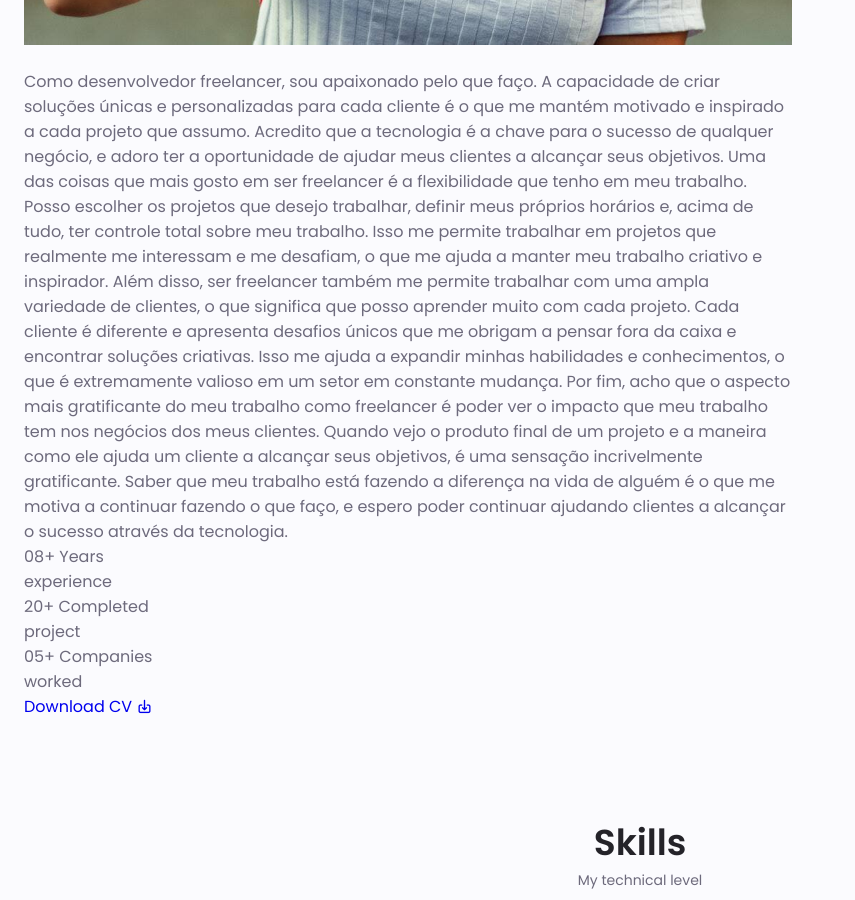
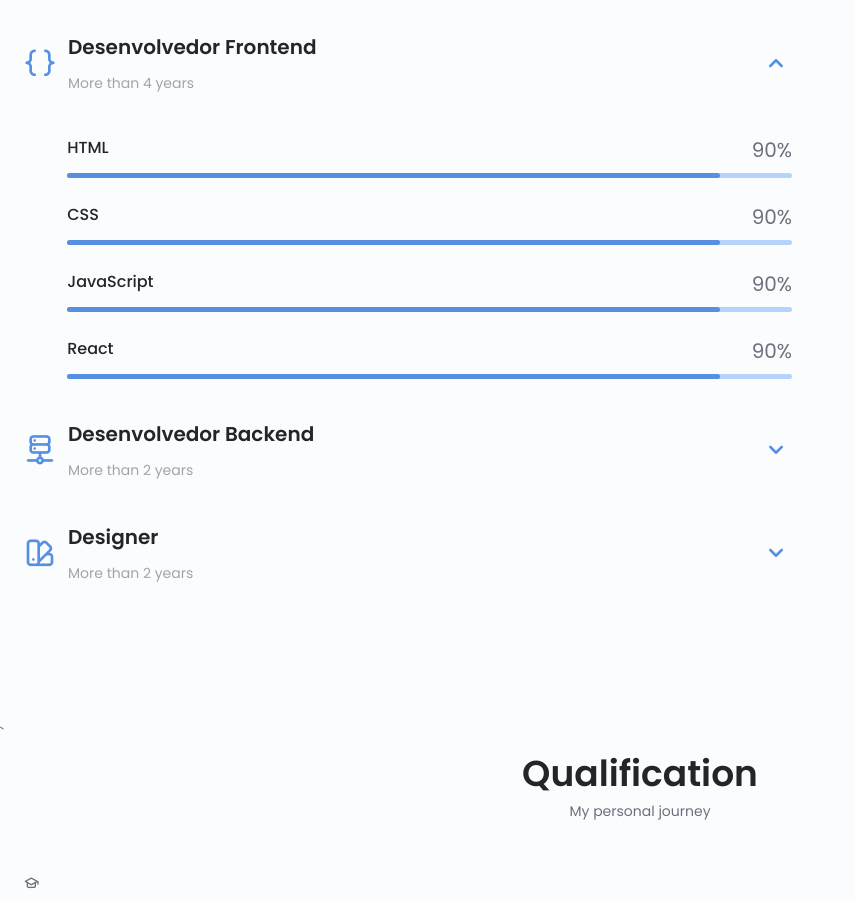
Before and after one commit to tiagojunio/site, a plain HTML site: page index.html in a window 1280 px wide. Shown: the part 1900-2800 px from the top of the page, without its empty margins (0-855 px from the left). Drawn offline with nearby package versions, Linux system fonts and the light colour scheme.

Commit message:
feat: :triangular_flag_on_post: foi adicionado a parte de styles para área de skills

```diff
--- a/assets/css/styles.css
+++ b/assets/css/styles.css
@@ -7,7 +7,7 @@
 
   /*========== Colors ==========*/
   /* Change favorite color */
-  --hue-color: 250; /*Purple 250 - Green 142 - Blue 230 - Pink 340*/
+  --hue-color: 215; /*Purple 250 - Green 142 - Blue 230 - Pink 340*/
 
   /* HSL color mode */
   --first-color: hsl(var(--hue-color), 69%, 61%);
@@ -163,11 +163,13 @@ img {
   justify-content: space-between;
   align-items: center;
 }
+
 .nav__logo,
 .nav__toggle {
   color: var(--title-color);
   font-weight: var(--font-medium);
 }
+
 .nav__logo:hover {
   color: var(--first-color);
 }
@@ -175,10 +177,11 @@ img {
 .nav__toggle:hover {
   color: var(--first-color);
 }
+
 @media screen and (max-width: 767px) {
   .nav__menu {
     position: fixed;
-    bottom: 0;
+    bottom: -100%;
     left: 0;
     width: 100%;
     background-color: var(--body-color);
@@ -187,6 +190,7 @@ img {
     border-radius: 1.5rem 1.5rem 0 0;
     transition: 0.3s;
   }
+
   .nav__list {
     grid-template-columns: repeat(3, 1fr);
     gap: 2rem;
@@ -200,9 +204,11 @@ img {
     color: var(--title-color);
     font-weight: var(--font-medium);
   }
+
   .nav__link:hover {
     color: var(--first-color);
   }
+
   .nav__icon {
     font-size: 1.2rem;
   }
@@ -219,19 +225,277 @@ img {
     color: var(--first-color-alt);
   }
 }
+
 /* show menu */
-
+.show-menu {
+  bottom: 0;
+}
 /* Active link */
 
 /* Change background header */
 
 /*==================== HOME ====================*/
 
+.home__container {
+  gap: 1rem;
+}
+
+.home__content {
+  grid-template-columns: 5fr 3fr;
+  padding-top: 3.5rem;
+  align-items: center;
+}
+
+.home__social {
+  display: grid;
+  grid-template-columns: max-content;
+  row-gap: 1rem;
+}
+
+.home__social-icon {
+  font-size: 1.25rem;
+  color: var(--first-color);
+}
+
+.home__social-icon:hover {
+  color: var(--first-color-alt);
+}
+
+.home__blob {
+  width: 200px;
+  fill: var(--first-color);
+}
+
+.home__blob-img {
+  width: 170px;
+}
+
+.home__data {
+  grid-column: 1/3;
+}
+
+.home__title {
+  font-size: var(--big-font-size);
+}
+
+.home__subtitle {
+  font-size: var(--h3-font-size);
+  color: var(--text-color);
+  font-weight: var(--font-medium);
+  margin-bottom: var(--mb-0-75);
+}
+.home__description {
+  margin-bottom: var(--mb-2);
+}
+
+.home__scroll {
+  display: none;
+}
+
+.home__scroll-button {
+  color: var(--first-color);
+  transition: 0.3s;
+}
+
+.home__scroll-button:hover {
+  transform: translateY(0.25rem);
+}
+
+.home__scroll-mouse {
+  font-size: 2rem;
+}
+
+.home__scroll-name {
+  font-size: var(--small-font-size);
+  color: var(--title-color);
+  font-weight: var(--font-medium);
+  margin-right: var(--mb-0-25);
+}
+
+.home__scroll-arrow {
+  font-size: 1.25rem;
+}
+
 /*==================== BUTTONS ====================*/
 
+.button {
+  display: inline-block;
+  background-color: var(--first-color);
+  color: #fff;
+  padding: 1rem;
+  border-radius: 0.5rem;
+  font-weight: var(--font-medium);
+}
+
+.button:hover {
+  background-color: var(--first-color-alt);
+}
+
+.button__icon {
+  font-size: 1.25rem;
+  margin-left: var(--mb-0-5);
+  transition: 3s;
+}
+
+.button--flex {
+  display: inline-flex;
+  align-items: center;
+}
 /*==================== ABOUT ====================*/
+.about__img {
+  width: 200px;
+  border-radius: .5rem;
+  justify-self: center;
+  align-self: center;
+}
+
+.about_description{
+  text-align: center;
+  margin-bottom: var(--mb-2-5);
+  }
+
+  .about__info{
+    display: flex;
+    justify-content: space-evenly;
+    margin-bottom: var(--mb-2-5);
+  }
+
+  .about__info-title{
+    font-size: var(--h2-font-size);
+    font-weight: var(--font-semi-bold);
+    color: var(--title-color);
+  }
+
+.about__info-name{
+  font-size: var(--small-font-size);
+}
+
+.about__info-title,
+.about__info-name {
+display: block;
+text-align: center;
+}
+
+.about__buttons{
+  display: flex;
+  justify-content: center;
+}
+
 
 /*==================== SKILLS ====================*/
+.skills__container{
+  row-gap: 0;
+}
+.skills__header {
+  display: flex;
+  align-items: center;
+  margin-bottom: var(--mb-2-5);
+  cursor: pointer;
+}
+
+.skills__icon,
+.skills__arrow {
+font-size: 2rem;
+color: var(--first-color);
+}
+
+.skills__icon {
+  margin-right: var(--mb-0-75)
+}
+
+.skills__titles {
+  font-size: var(--h3-font-size);
+}
+
+.skills__subtitle {
+  font-size: var(--small-font-size);
+  color: var(--text-color-light);
+}
+
+.skills__arrow {
+  margin-left: auto;
+  transition: .4s;
+}
+
+.skills__list {
+  row-gap: 1.5rem;
+  padding-left: 2.7rem;
+}
+
+.skills__titles {
+  display: flex;
+  justify-content: space-between;
+  margin-bottom: var(--mb-0-5);
+}
+
+.skills__name {
+  font-size: var(--normal-font-size);
+  font-weight: var(--font-medium);
+}
+
+.skills__bar,
+.skills__percentage {
+  height: 5px;
+  border-radius: .25rem;
+
+}
+
+.skills__bar {
+  background-color: var(--first-color-lighter);
+}
+
+.skills__percentage {
+display: block;
+background-color: var(--first-color)
+}
+
+.skills__html {
+  width: 90%;
+}
+.skills__css {
+  width: 90%;
+}
+.skills__javascript {
+  width: 90%;
+}
+.skills__react {
+  width: 90%;
+}
+
+.skills__php {
+  width: 90%;
+}
+.skills__node {
+  width: 90%;
+}
+.skills__mysql {
+  width: 90%;
+}
+
+.skills__figma {
+  width: 90%;
+}
+.skills__sketch {
+  width: 90%;
+}
+.skills__photoshop {
+  width: 90%;
+}
+
+.skills__close .skills__list {
+  height: 0;
+  overflow: hidden;
+}
+
+.skills__open .skills__list {
+  height: max-content;
+  margin-bottom: var(--mb-2-5);
+}
+
+.skills__open .skills__arrow {
+  transform: rotate(-180deg);
+}
+
 
 /*==================== QUALIFICATION ====================*/
 
```
